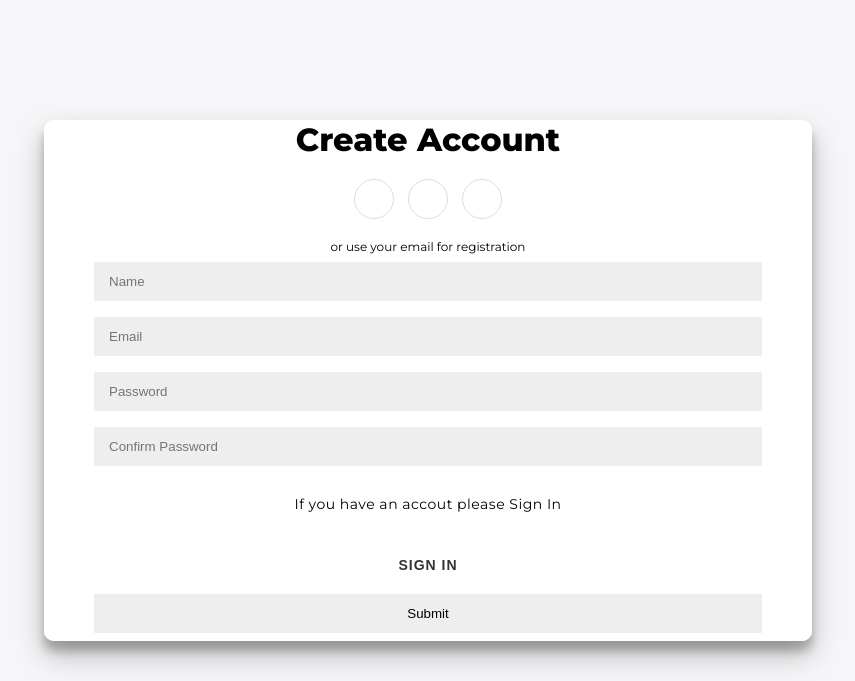
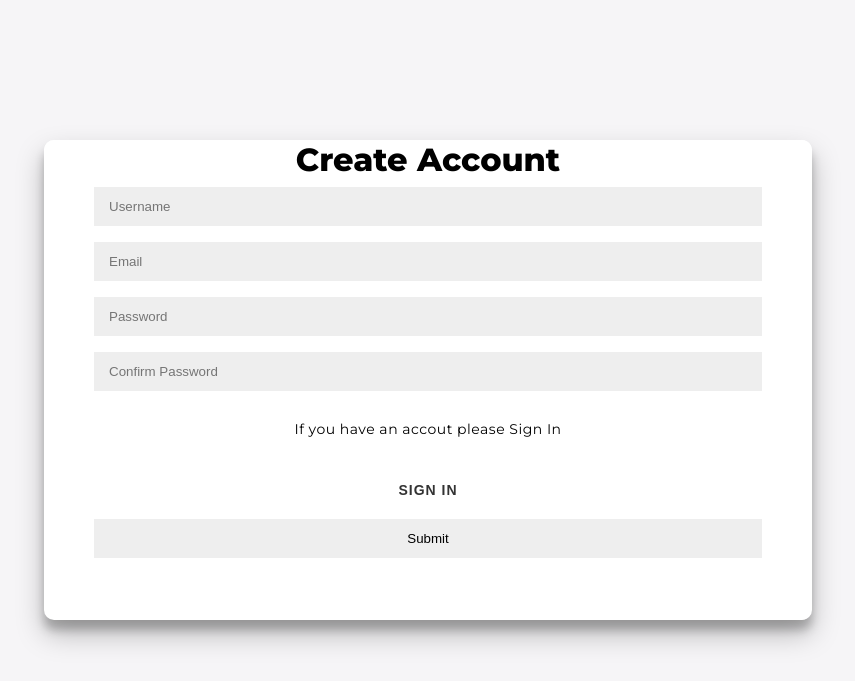
Before and after one commit to GjemaVisar/ProjektiWeb2, a PHP site: page /ProjektiWeb2/signup.php in a window 1280 px wide. Shown: the top 681 px of the page, without its empty margins (212-1067 px from the left). Run offline with PHP 8.4, Linux system fonts and the light colour scheme.

Commit message:
validation text pop up

```diff
--- a/signup.php
+++ b/signup.php
@@ -24,7 +24,7 @@
 		$data = date('d/m/Y');
 
 		// RegEx
-		$usernameRegex = "/^[a-zA-Z0-9_]{3,20}$/";
+		$usernameRegex = "/^[a-zA-Z0-9_]{4,20}$/";
 		$emailRegex = "/^[a-zA-Z0-9+_.-]+@[a-zA-Z0-9.-]+$/";
 		$passwordRegex = "/^(?=.*[a-z])(?=.*[A-Z])(?=.*\d)(?=.*[@$!%*?&])[A-Za-z\d@$!%*?&]{8,}$/";
 
@@ -36,19 +36,19 @@
         $e_query = mysqli_query($conn,$e);
 
 		if (!preg_match($usernameRegex, $name)) {
-			$errors = "Invalid username format";
+			$errors = "Username should have 4 to 20 characters";
 		}
 		elseif (!preg_match($emailRegex, $email)) {
 			$errors = "Invalid email format";
 		}
 		elseif (!preg_match($passwordRegex, $password)) {
-			$errors = "Invalid password format";
+			$errors = "Password should include at least 8 charachters (1 upper , lower and a symbol character)";
 		}
 		elseif(mysqli_num_rows($u_query) > 0){
-			$errors = "Username exists";
+			$errors = "Username taken";
 		}
 		elseif(mysqli_num_rows($e_query) > 0){
-			$errors = "Email exists";
+			$errors = "This email already has an account";
 		}
 		elseif($password != $cfpassword){
 			$errors = "Password and confirm password should be the same";
@@ -86,20 +86,15 @@
 	<div class="">
 		<form action="" method="post">
 			<h1>Create Account</h1>
-			<div class="social-container">
-				<a href="#" class="social"><i class="fab fa-facebook-f"></i></a>
-				<a href="#" class="social"><i class="fab fa-google-plus-g"></i></a>
-				<a href="#" class="social"><i class="fab fa-linkedin-in"></i></a>
-			</div>
-			<span>or use your email for registration</span>
+
 			<div>
-				<input type="text" name="name" placeholder="Name" required/><!-- -->
+				<input type="text" name="name" placeholder="Username" required/><!-- -->
 				<input type="email"name="email"  placeholder="Email" required/><!-- -->
 				<input type="password" name="password" placeholder="Password" required/><!-- -->
 				<input type="password" name="cfpassword" placeholder="Confirm Password" required/><!-- -->
 				<?php if(isset($errors)): ?>
-					<span><?php echo $errors; ?> </span>
-				<?php endif ?>
+        <span style="color: red;"><?php echo $errors; ?></span>
+    <?php endif ?>
 				<select hidden name="role" >
 					<option value="user" selected >user</option>
 					<option value="admin" >admin</option>
```
Also changed, not shown: login.php (+12 -14 lines).
